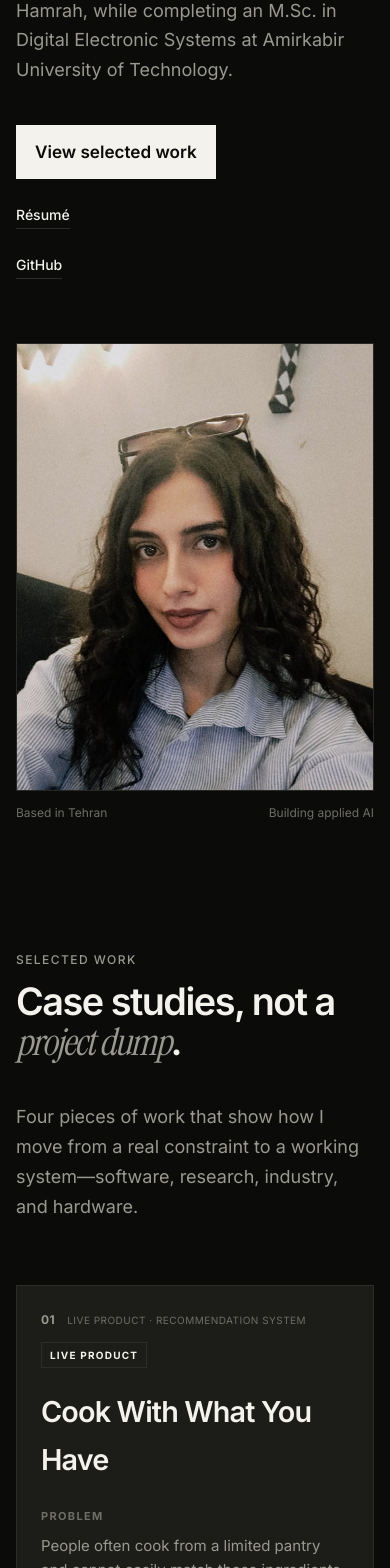
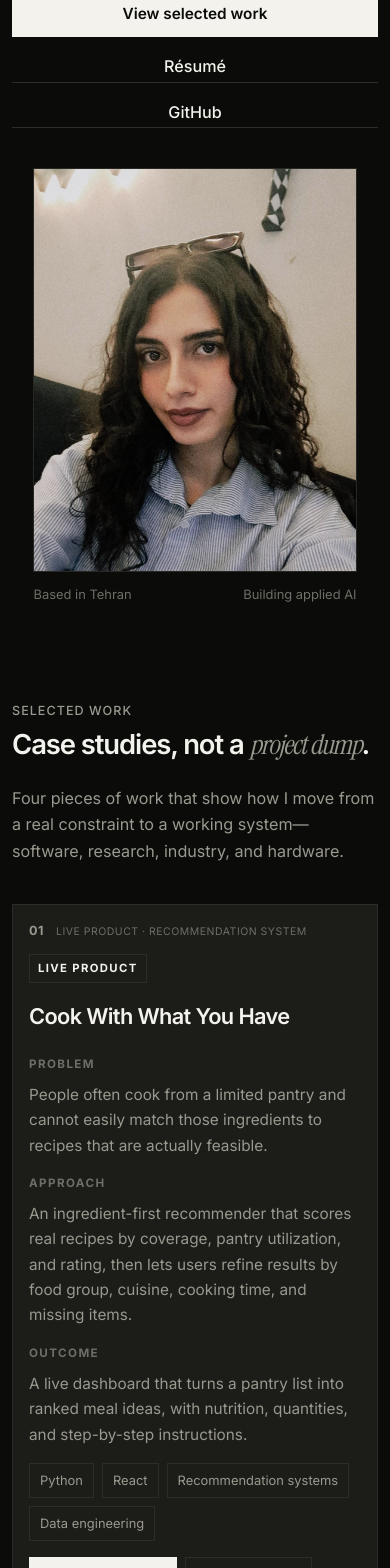
Before and after one commit to kimiya1991/portfolio, a Next.js app: page / in a window 390 px wide. Shown: the part 420-1988 px from the top of the page. Built offline with nearby package versions, Linux system fonts and the light colour scheme.

Commit message:
fixing the showing size

```diff
--- a/app/globals.css
+++ b/app/globals.css
@@ -11,17 +11,18 @@
   --cream-line: #cfc9b6;
   --space-1: 8px;
   --space-2: 16px;
-  --space-3: 24px;
-  --space-4: 40px;
-  --space-5: 64px;
-  --space-6: 96px;
+  --space-3: clamp(16px, 2vw, 24px);
+  --space-4: clamp(24px, 3.2vw, 40px);
+  --space-5: clamp(40px, 5vw, 72px);
+  --space-6: clamp(56px, 8vw, 120px);
+  --shell: min(72rem, calc(100% - clamp(24px, 6vw, 80px)));
 }
 
 * { box-sizing: border-box; }
 
 html {
   scroll-behavior: smooth;
-  font-size: 18px;
+  font-size: clamp(16px, 0.45vw + 14.4px, 19px);
   -webkit-text-size-adjust: 100%;
   text-size-adjust: 100%;
 }
@@ -29,6 +30,7 @@ html {
 body {
   margin: 0;
   min-width: 320px;
+  overflow-x: clip;
   background: var(--bg);
   color: var(--text);
   font-family: var(--font-sans), ui-sans-serif, system-ui, sans-serif;
@@ -41,6 +43,7 @@ img { max-width: 100%; height: auto; display: block; }
 button { font: inherit; color: inherit; background: none; border: 0; cursor: pointer; }
 ul, ol, dl { margin: 0; padding: 0; list-style: none; }
 h1, h2, h3, p, figure { margin: 0; }
+p, h1, h2, h3, li, dd, dt { overflow-wrap: anywhere; }
 
 :focus-visible {
   outline: 2px solid var(--accent);
@@ -53,7 +56,7 @@ h1, h2, h3, p, figure { margin: 0; }
 }
 
 .shell {
-  width: min(1180px, calc(100% - 48px));
+  width: var(--shell);
   margin-inline: auto;
 }
 
@@ -65,7 +68,7 @@ h1, h2, h3, p, figure { margin: 0; }
   background: var(--accent);
   color: var(--bg);
   padding: 8px 12px;
-  font-size: 13px;
+  font-size: 0.85rem;
   font-weight: 600;
 }
 
@@ -81,7 +84,7 @@ h1, h2, h3, p, figure { margin: 0; }
 }
 
 .nav {
-  height: 64px;
+  min-height: 64px;
   display: flex;
   align-items: center;
   justify-content: space-between;
@@ -89,9 +92,10 @@ h1, h2, h3, p, figure { margin: 0; }
 }
 
 .brand {
-  font-size: 18px;
+  font-size: 1.15rem;
   font-weight: 650;
   letter-spacing: -0.04em;
+  flex: 0 0 auto;
 }
 
 .brand span { color: var(--text-muted); }
@@ -99,8 +103,9 @@ h1, h2, h3, p, figure { margin: 0; }
 .navLinks {
   display: flex;
   align-items: center;
-  gap: 28px;
-  font-size: 13px;
+  flex-wrap: wrap;
+  gap: clamp(12px, 2vw, 28px);
+  font-size: 0.9rem;
   font-weight: 500;
   color: var(--text-muted);
 }
@@ -108,7 +113,7 @@ h1, h2, h3, p, figure { margin: 0; }
 .navLinks a:hover,
 .navLinks a[aria-current="page"] { color: var(--text); }
 
-.navEnd { display: flex; align-items: center; gap: 12px; }
+.navEnd { display: flex; align-items: center; gap: 12px; flex: 0 0 auto; }
 
 .navCta,
 .primary,
@@ -117,8 +122,9 @@ h1, h2, h3, p, figure { margin: 0; }
   display: inline-flex;
   align-items: center;
   justify-content: center;
+  min-height: 44px;
   border: 1px solid var(--line);
-  padding: 12px 18px;
+  padding: 10px 16px;
   font-size: 0.95rem;
   font-weight: 600;
   transition: background 0.2s ease, color 0.2s ease, border-color 0.2s ease;
@@ -148,8 +154,8 @@ h1, h2, h3, p, figure { margin: 0; }
 
 .menuToggle {
   display: none;
-  width: 40px;
-  height: 40px;
+  width: 44px;
+  height: 44px;
   align-items: center;
   justify-content: center;
   flex-direction: column;
@@ -158,7 +164,7 @@ h1, h2, h3, p, figure { margin: 0; }
 
 .menuToggle span {
   display: block;
-  width: 16px;
+  width: 18px;
   height: 1.5px;
   background: var(--text);
 }
@@ -166,43 +172,43 @@ h1, h2, h3, p, figure { margin: 0; }
 .mobileOnly { display: none; }
 
 .eyebrow {
-  font-size: 12px;
+  font-size: 0.78rem;
   font-weight: 500;
-  letter-spacing: 0.12em;
+  letter-spacing: 0.08em;
   text-transform: uppercase;
   color: var(--text-muted);
+  line-height: 1.45;
 }
 
 h1, h2 {
   font-weight: 550;
   letter-spacing: -0.04em;
-  line-height: 1.05;
+  line-height: 1.08;
 }
 
-h1 { font-size: clamp(2.75rem, 8vw, 5.25rem); margin: 16px 0 12px; }
-h2 { font-size: clamp(2.1rem, 5vw, 3.4rem); margin: 12px 0 0; }
-h3 { font-size: 1.5rem; letter-spacing: -0.03em; font-weight: 600; }
+h1 { font-size: clamp(2.1rem, 6.4vw, 4.8rem); margin: 12px 0 10px; }
+h2 { font-size: clamp(1.7rem, 4.2vw, 3.1rem); margin: 10px 0 0; }
+h3 { font-size: clamp(1.15rem, 2vw, 1.5rem); letter-spacing: -0.03em; font-weight: 600; }
 em { font-family: var(--font-serif), Georgia, serif; font-style: italic; font-weight: 400; color: var(--text-muted); }
 
 .lede {
   font-family: var(--font-serif), Georgia, serif;
-  font-size: clamp(1.4rem, 2.6vw, 2rem);
-  line-height: 1.35;
-  max-width: 18em;
+  font-size: clamp(1.15rem, 2.2vw, 1.85rem);
+  line-height: 1.4;
+  max-width: 28ch;
 }
 
 .intro, .sectionHead > p, .aboutCopy p, .timeline p, .otherWork p {
   color: var(--text-muted);
-  max-width: 42em;
+  max-width: 46em;
 }
 
 .hero {
   display: grid;
-  grid-template-columns: 1.15fr 0.85fr;
+  grid-template-columns: minmax(0, 1.15fr) minmax(220px, 0.85fr);
   gap: var(--space-5);
   align-items: center;
   padding: var(--space-6) 0 var(--space-5);
-  min-height: calc(100vh - 64px);
 }
 
 .heroCopy .intro { margin-top: var(--space-3); }
@@ -215,7 +221,7 @@ em { font-family: var(--font-serif), Georgia, serif; font-style: italic; font-we
 }
 
 .textLink {
-  font-size: 14px;
+  font-size: 1rem;
   font-weight: 500;
   border-bottom: 1px solid var(--line);
   padding-bottom: 2px;
@@ -225,7 +231,7 @@ em { font-family: var(--font-serif), Georgia, serif; font-style: italic; font-we
 
 .portrait {
   justify-self: end;
-  width: min(100%, 420px);
+  width: min(100%, 26rem);
 }
 
 .portrait img {
@@ -241,9 +247,10 @@ em { font-family: var(--font-serif), Georgia, serif; font-style: italic; font-we
 .portrait figcaption {
   display: flex;
   justify-content: space-between;
-  gap: var(--space-2);
+  flex-wrap: wrap;
+  gap: 8px;
   margin-top: 12px;
-  font-size: 12px;
+  font-size: 0.8rem;
   color: var(--text-faint);
 }
 
@@ -251,7 +258,7 @@ em { font-family: var(--font-serif), Georgia, serif; font-style: italic; font-we
 
 .sectionHead {
   display: grid;
-  grid-template-columns: 1fr minmax(220px, 320px);
+  grid-template-columns: minmax(0, 1fr) minmax(200px, 0.42fr);
   gap: var(--space-4);
   align-items: end;
   margin-bottom: var(--space-5);
@@ -274,7 +281,7 @@ em { font-family: var(--font-serif), Georgia, serif; font-style: italic; font-we
   flex-wrap: wrap;
   align-items: center;
   gap: 12px;
-  font-size: 12px;
+  font-size: 0.78rem;
   color: var(--text-faint);
   letter-spacing: 0.04em;
   text-transform: uppercase;
@@ -283,23 +290,23 @@ em { font-family: var(--font-serif), Georgia, serif; font-style: italic; font-we
 .caseTop span { color: var(--text-muted); font-weight: 650; }
 .caseTop b {
   margin-left: auto;
-  font-size: 10px;
+  font-size: 0.7rem;
   letter-spacing: 0.12em;
   border: 1px solid var(--line);
   padding: 4px 8px;
   color: var(--text);
 }
 
-.case h3 { margin: 20px 0 24px; font-size: clamp(1.6rem, 3vw, 2.25rem); }
+.case h3 { margin: 16px 0 20px; font-size: clamp(1.35rem, 2.6vw, 2.1rem); }
 
 .caseBody {
   display: grid;
-  grid-template-columns: repeat(3, 1fr);
+  grid-template-columns: repeat(3, minmax(0, 1fr));
   gap: var(--space-3);
 }
 
 .caseBody dt {
-  font-size: 11px;
+  font-size: 0.72rem;
   font-weight: 650;
   letter-spacing: 0.12em;
   text-transform: uppercase;
@@ -307,7 +314,7 @@ em { font-family: var(--font-serif), Georgia, serif; font-style: italic; font-we
   margin-bottom: 8px;
 }
 
-.caseBody dd { margin: 0; color: var(--text-muted); font-size: 15px; line-height: 1.65; }
+.caseBody dd { margin: 0; color: var(--text-muted); font-size: 0.95rem; line-height: 1.65; }
 
 .tags {
   display: flex;
@@ -319,8 +326,8 @@ em { font-family: var(--font-serif), Georgia, serif; font-style: italic; font-we
 .tags li {
   border: 1px solid var(--line);
   color: var(--text-muted);
-  padding: 5px 10px;
-  font-size: 12px;
+  padding: 6px 10px;
+  font-size: 0.8rem;
 }
 
 .skills .tags li {
@@ -334,14 +341,14 @@ em { font-family: var(--font-serif), Georgia, serif; font-style: italic; font-we
 .otherWork h3 { margin-bottom: var(--space-3); }
 .otherWork li {
   display: grid;
-  grid-template-columns: minmax(180px, 280px) 1fr;
+  grid-template-columns: minmax(0, 16rem) minmax(0, 1fr);
   gap: var(--space-3);
   padding: 20px 0;
   border-top: 1px solid var(--line);
 }
 
 .otherWork strong { display: block; }
-.otherWork span { display: block; margin-top: 4px; font-size: 12px; color: var(--text-faint); }
+.otherWork span { display: block; margin-top: 4px; font-size: 0.8rem; color: var(--text-faint); }
 
 .about {
   background: var(--bg-elevated);
@@ -350,29 +357,29 @@ em { font-family: var(--font-serif), Georgia, serif; font-style: italic; font-we
 
 .aboutGrid {
   display: grid;
-  grid-template-columns: 0.9fr 1.1fr;
+  grid-template-columns: minmax(0, 0.9fr) minmax(0, 1.1fr);
   gap: var(--space-5);
 }
 
 .aboutCopy { display: grid; gap: var(--space-2); padding-top: 8px; }
-.aboutCopy .lead { color: var(--text); font-size: 1.4rem; line-height: 1.45; max-width: 22em; }
+.aboutCopy .lead { color: var(--text); font-size: clamp(1.15rem, 2vw, 1.4rem); line-height: 1.45; max-width: 28em; }
 
 .facts {
   display: grid;
-  grid-template-columns: repeat(3, 1fr);
+  grid-template-columns: repeat(3, minmax(0, 1fr));
   gap: var(--space-3);
   margin-top: var(--space-3);
   padding-top: var(--space-3);
   border-top: 1px solid var(--line);
 }
 
-.facts dt { font-size: 28px; font-weight: 600; letter-spacing: -0.04em; }
-.facts dd { margin-top: 4px; font-size: 12px; color: var(--text-faint); }
+.facts dt { font-size: clamp(1.4rem, 3vw, 1.85rem); font-weight: 600; letter-spacing: -0.04em; }
+.facts dd { margin-top: 4px; font-size: 0.8rem; color: var(--text-faint); }
 
 .timeline { display: grid; }
 .timeline li {
   display: grid;
-  grid-template-columns: 180px 1fr;
+  grid-template-columns: 10rem minmax(0, 1fr);
   gap: var(--space-4);
   padding: var(--space-3) 0;
   border-top: 1px solid var(--line);
@@ -381,7 +388,7 @@ em { font-family: var(--font-serif), Georgia, serif; font-style: italic; font-we
 .timeline time,
 .education span,
 .resumeBlock time {
-  font-size: 12px;
+  font-size: 0.8rem;
   color: var(--text-faint);
 }
 
@@ -392,12 +399,12 @@ em { font-family: var(--font-serif), Georgia, serif; font-style: italic; font-we
   padding-top: var(--space-3);
   border-top: 1px solid var(--line);
   display: grid;
-  grid-template-columns: 180px 1fr 1fr;
+  grid-template-columns: 10rem minmax(0, 1fr) minmax(0, 1fr);
   gap: var(--space-3);
 }
 
 .education strong,
-.resumeBlock h3 { font-size: 15px; }
+.resumeBlock h3 { font-size: 1rem; }
 
 .skills {
   background: var(--cream);
@@ -410,7 +417,7 @@ em { font-family: var(--font-serif), Georgia, serif; font-style: italic; font-we
 .skillRows { display: grid; gap: 0; }
 .skillRows > div {
   display: grid;
-  grid-template-columns: 180px 1fr;
+  grid-template-columns: 10rem minmax(0, 1fr);
   gap: var(--space-3);
   align-items: start;
   padding: var(--space-3) 0;
@@ -424,14 +431,14 @@ footer {
 
 .footerGrid {
   display: grid;
-  grid-template-columns: 1fr 180px;
+  grid-template-columns: minmax(0, 1fr) 12rem;
   gap: var(--space-5);
 }
 
 .email {
   display: inline-block;
   margin-top: var(--space-3);
-  font-size: 18px;
+  font-size: clamp(1rem, 2vw, 1.2rem);
   border-bottom: 1px solid var(--line);
   padding-bottom: 4px;
 }
@@ -443,7 +450,7 @@ footer {
   flex-direction: column;
   gap: 14px;
   align-self: end;
-  font-size: 14px;
+  font-size: 1rem;
   color: var(--text-muted);
 }
 
@@ -452,17 +459,19 @@ footer {
 .copyright {
   display: flex;
   justify-content: space-between;
+  flex-wrap: wrap;
+  gap: 8px;
   margin-top: var(--space-5);
   padding-top: var(--space-2);
   border-top: 1px solid var(--line);
-  font-size: 12px;
+  font-size: 0.8rem;
   color: var(--text-faint);
 }
 
 .resume { padding: var(--space-5) 0 var(--space-6); }
 .resumeHead {
   display: grid;
-  grid-template-columns: 1fr auto;
+  grid-template-columns: minmax(0, 1fr) auto;
   gap: var(--space-4);
   align-items: start;
   margin-bottom: var(--space-5);
@@ -475,13 +484,19 @@ footer {
   flex-direction: column;
   align-items: flex-start;
   gap: 12px;
-  font-size: 14px;
+  font-size: 1rem;
 }
 
 .resumeBlock { padding: var(--space-4) 0; border-top: 1px solid var(--line); }
-.resumeBlock h2 { font-size: 22px; margin-bottom: var(--space-3); }
+.resumeBlock h2 { font-size: 1.4rem; margin-bottom: var(--space-3); }
 .resumeBlock article + article { margin-top: var(--space-3); }
-.resumeBlock header { display: flex; justify-content: space-between; gap: var(--space-2); align-items: baseline; }
+.resumeBlock header {
+  display: flex;
+  justify-content: space-between;
+  gap: var(--space-2);
+  align-items: baseline;
+  flex-wrap: wrap;
+}
 .resumeList { display: grid; gap: 10px; color: var(--text-muted); }
 .resumeList li { padding-left: 14px; position: relative; }
 .resumeList li::before {
@@ -493,10 +508,14 @@ footer {
   height: 1px;
   background: var(--text-faint);
 }
-.resumeNote { margin-top: var(--space-2); font-size: 14px; }
+.resumeNote { margin-top: var(--space-2); font-size: 0.95rem; }
 
-@media (max-width: 850px) {
-  .shell { width: min(100% - 32px, 680px); }
+@media (min-width: 1400px) {
+  :root { --shell: min(84rem, calc(100% - 96px)); }
+  .portrait { width: min(100%, 30rem); }
+}
+
+@media (max-width: 1100px) {
   .desktopOnly { display: none; }
   .mobileOnly { display: inline-flex; }
   .menuToggle { display: flex; }
@@ -504,12 +523,15 @@ footer {
     display: none;
     position: fixed;
     inset: 64px 0 0;
+    z-index: 40;
+    overflow: auto;
     background: var(--bg);
     flex-direction: column;
+    flex-wrap: nowrap;
     align-items: flex-start;
     padding: var(--space-4);
     gap: 20px;
-    font-size: 22px;
+    font-size: 1.35rem;
     color: var(--text);
   }
   .navLinks.open { display: flex; }
@@ -519,24 +541,45 @@ footer {
   .footerGrid,
   .caseBody,
   .otherWork li,
-  .timeline li,
   .education,
   .skillRows > div,
-  .facts,
   .resumeHead {
     grid-template-columns: 1fr;
   }
-  .hero { min-height: auto; padding-top: var(--space-4); }
-  .portrait { justify-self: start; }
-  .section { padding: var(--space-5) 0; }
-  .caseTop b { margin-left: 0; }
-  .copyright { flex-direction: column; gap: 8px; }
+  .hero { padding-top: var(--space-4); }
+  .portrait {
+    justify-self: center;
+    width: min(100%, 22rem);
+  }
+  .timeline li { grid-template-columns: 8rem minmax(0, 1fr); }
+  .facts { grid-template-columns: repeat(3, minmax(0, 1fr)); }
 }
 
-@media (max-width: 480px) {
-  .heroActions { flex-direction: column; align-items: flex-start; }
+@media (max-width: 720px) {
+  .timeline li,
+  .facts {
+    grid-template-columns: 1fr;
+  }
+  .heroActions {
+    flex-direction: column;
+    align-items: stretch;
+  }
+  .heroActions .primary,
+  .heroActions .textLink {
+    width: 100%;
+    text-align: center;
+    justify-content: center;
+  }
+  .portrait { width: min(100%, 20rem); }
   .case { padding: var(--space-3); }
+  .caseTop b { margin-left: 0; }
+  .socials { align-self: start; }
+}
+
+@media (max-width: 420px) {
   h1 { letter-spacing: -0.03em; }
+  .nav { min-height: 56px; }
+  .facts { gap: 16px; }
 }
 
 @media (prefers-reduced-motion: reduce) {
```
Also changed, not shown: app/components/nav.tsx (+9 -1 lines).
